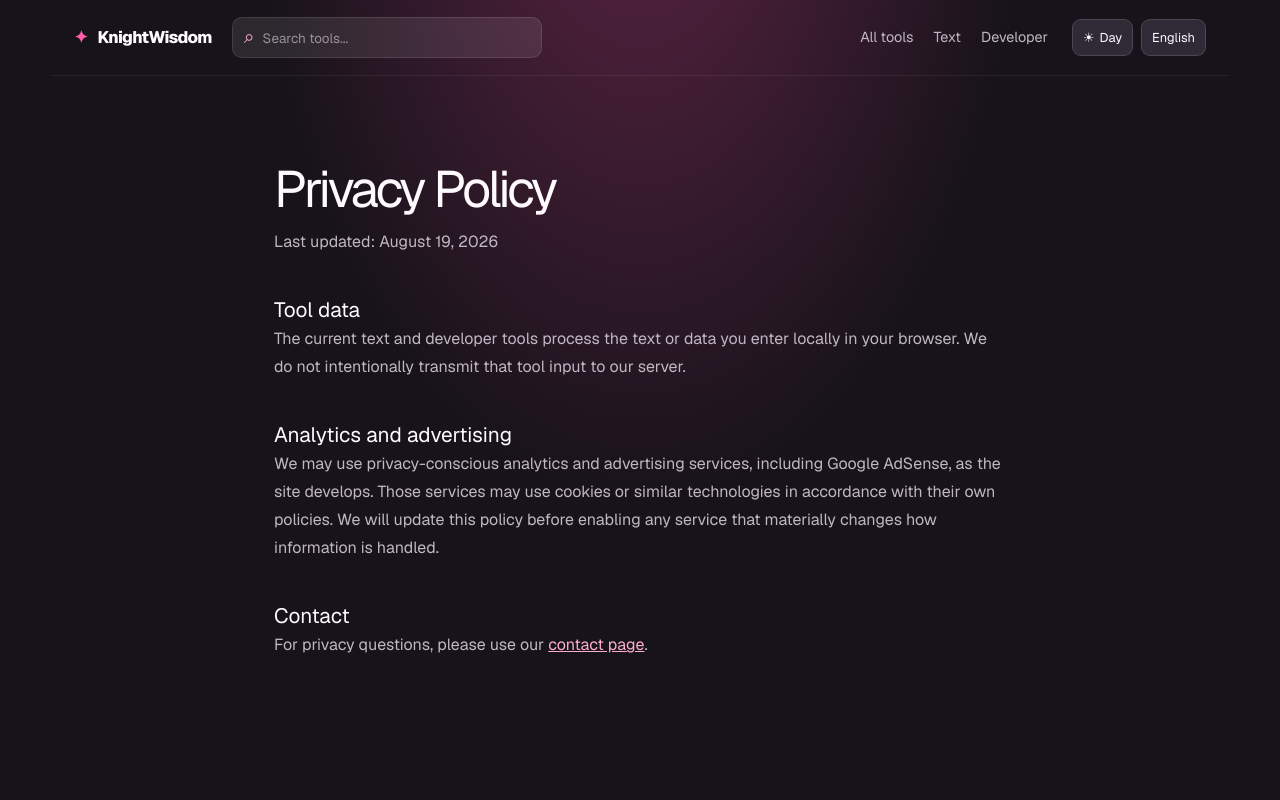
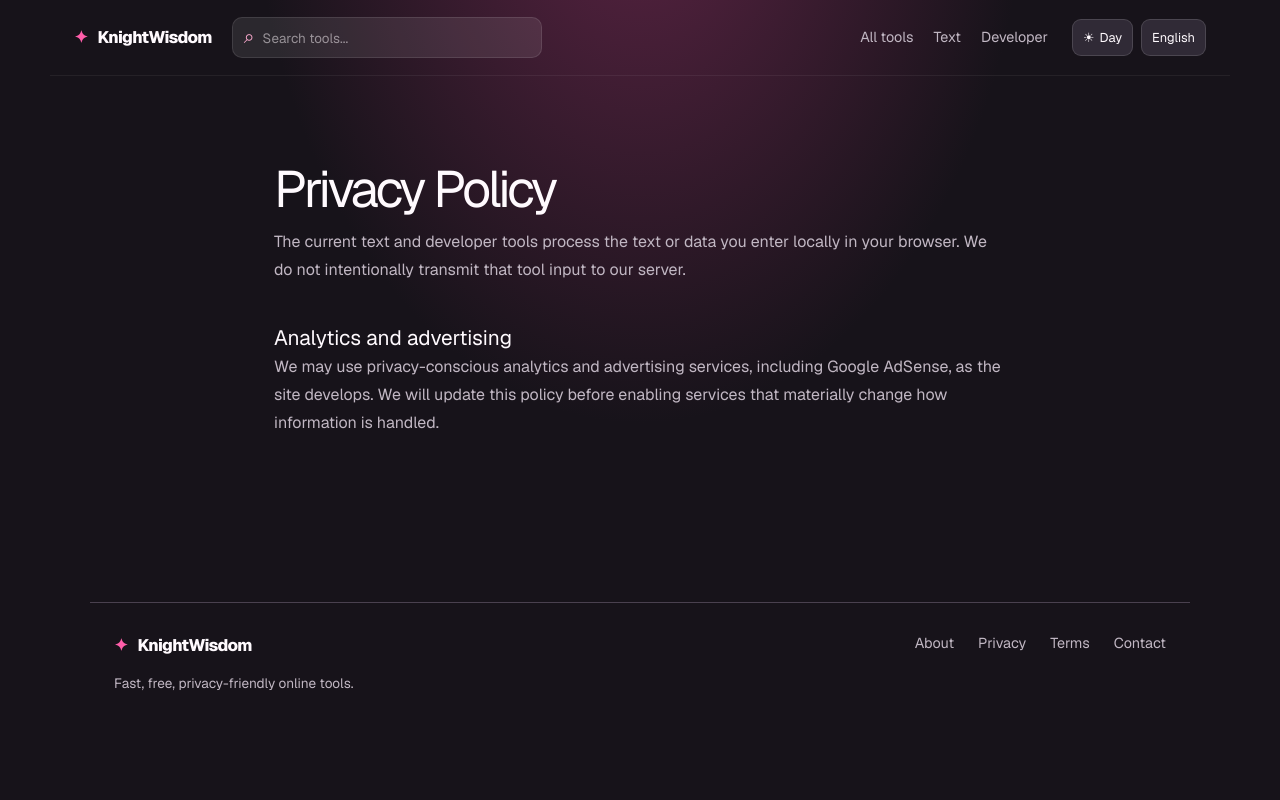
Before and after one commit to KnightWisdomJason/knight-wisdom-site, a Next.js app: page /privacy in a window 1280 px wide. Shown: the top 800 px of the page. Built offline with nearby package versions, Linux system fonts and the light colour scheme; no server answers.

Commit message:
feat: translate supporting pages

```diff
--- a/src/app/about/page.tsx
+++ b/src/app/about/page.tsx
@@ -1,2 +1 @@
-export const metadata = { title: "About" };
-export default function About() { return <main className="prose"><h1>About KnightWisdom Tools</h1><p>KnightWisdom Tools is a growing collection of straightforward online tools for everyday text and developer tasks.</p><h2>Our approach</h2><p>Useful tools should be quick to open, easy to understand, and respectful of your privacy. The tools currently available process your input directly in your browser whenever possible.</p></main>; }
+import { LegalPage } from "@/components/legal-page"; export const metadata = { title: "About" }; export default function About() { return <LegalPage page="about" />; }
--- a/src/app/contact/page.tsx
+++ b/src/app/contact/page.tsx
@@ -1,2 +1 @@
-export const metadata = { title: "Contact" };
-export default function Contact() { return <main className="prose"><h1>Contact</h1><p>Have a tool request, question, or issue to report? We would like to hear from you.</p><p>Contact details will be added here before public launch. Until then, please use the project’s existing GitHub repository to report an issue.</p></main>; }
+import { LegalPage } from "@/components/legal-page"; export const metadata = { title: "Contact" }; export default function Contact() { return <LegalPage page="contact" />; }
--- a/src/app/privacy/page.tsx
+++ b/src/app/privacy/page.tsx
@@ -1,2 +1 @@
-export const metadata = { title: "Privacy Policy" };
-export default function Privacy() { return <main className="prose"><h1>Privacy Policy</h1><p>Last updated: August 19, 2026</p><h2>Tool data</h2><p>The current text and developer tools process the text or data you enter locally in your browser. We do not intentionally transmit that tool input to our server.</p><h2>Analytics and advertising</h2><p>We may use privacy-conscious analytics and advertising services, including Google AdSense, as the site develops. Those services may use cookies or similar technologies in accordance with their own policies. We will update this policy before enabling any service that materially changes how information is handled.</p><h2>Contact</h2><p>For privacy questions, please use our <a href="/contact">contact page</a>.</p></main>; }
+import { LegalPage } from "@/components/legal-page"; export const metadata = { title: "Privacy Policy" }; export default function Privacy() { return <LegalPage page="privacy" />; }
--- a/src/app/terms/page.tsx
+++ b/src/app/terms/page.tsx
@@ -1,2 +1 @@
-export const metadata = { title: "Terms of Use" };
-export default function Terms() { return <main className="prose"><h1>Terms of Use</h1><p>KnightWisdom Tools is provided on an as-is basis for general informational and productivity purposes. Please independently verify results before relying on them for important technical, legal, financial, or other decisions.</p><h2>Acceptable use</h2><p>Do not use the site in a way that disrupts its operation, bypasses security measures, or violates applicable law.</p><h2>Changes</h2><p>We may update these terms as the service evolves.</p></main>; }
+import { LegalPage } from "@/components/legal-page"; export const metadata = { title: "Terms of Use" }; export default function Terms() { return <LegalPage page="terms" />; }
```
Also changed, not shown: src/components/legal-page.tsx (added, +3 -0 lines).
